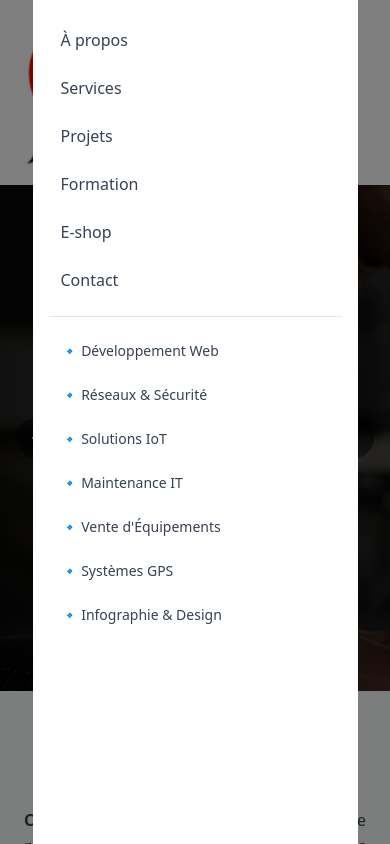
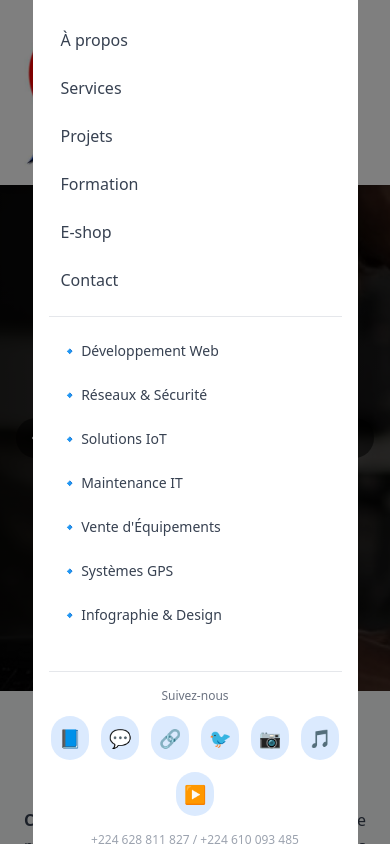
Before and after one commit to mohamede10/ioam.com, a Next.js app: page / in a window 390 px wide. Both pictures are taken after a click on the button "Menu". Shown: the top 844 px of the page. Built offline with nearby package versions, Linux system fonts and the light colour scheme.

Commit message:
ajout de reseaux sociaux sur le menu mobile

```diff
--- a/components/Header.tsx
+++ b/components/Header.tsx
@@ -4,7 +4,6 @@ import Image from "next/image";
 import Link from "next/link";
 import { useState } from "react";
 import { usePathname } from "next/navigation";
-import SocialLinks from "@/components/SocialLinks";
 
 export default function Header() {
   const [isOpen, setIsOpen] = useState(false);
@@ -21,6 +20,17 @@ export default function Header() {
     pathname === path
       ? "text-blue-900 font-semibold bg-gray-100 block px-4 py-2"
       : "text-gray-700 hover:text-blue-900 hover:bg-gray-50 block px-4 py-2";
+
+  // Réseaux sociaux
+  const socialLinks = [
+    { name: "Facebook", url: "https://facebook.com/cotechservices", icon: "📘" },
+    { name: "WhatsApp", url: "https://wa.me/224610093485?text=Bonjour%20COTECH%20SERVICES", icon: "💬" },
+    { name: "LinkedIn", url: "https://linkedin.com/company/cotechservices", icon: "🔗" },
+    { name: "Twitter", url: "https://twitter.com/cotechservices", icon: "🐦" },
+    { name: "Instagram", url: "https://instagram.com/cotechservices", icon: "📷" },
+    { name: "TikTok", url: "https://tiktok.com/@cotechservices", icon: "🎵" },
+    { name: "YouTube", url: "https://youtube.com/@cotechservices", icon: "▶️" }
+  ];
 
   return (
     <header className="bg-white shadow-md sticky top-0 z-50">
@@ -295,8 +305,29 @@ export default function Header() {
               </Link>
             </nav>
 
-            {/* Informations de contact rapides dans le menu mobile - Version compacte */}
-            <SocialLinks variant="light" showContact={true} />
+            {/* Réseaux sociaux dans le menu mobile */}
+            <div className="mt-6 pt-4 border-t border-gray-200">
+              <p className="text-xs text-gray-500 text-center mb-3">Suivez-nous</p>
+              <div className="flex flex-wrap justify-center gap-3">
+                {socialLinks.map((social, index) => (
+                  <a
+                    key={index}
+                    href={social.url}
+                    target="_blank"
+                    rel="noopener noreferrer"
+                    className="bg-blue-100 hover:bg-blue-200 p-2 rounded-full transition-all duration-300 hover:scale-110"
+                    aria-label={social.name}
+                  >
+                    <span className="text-blue-700 text-lg">{social.icon}</span>
+                  </a>
+                ))}
+              </div>
+              <div className="mt-4 text-center text-xs text-gray-400 space-y-1">
+                <p>+224 628 811 827 / +224 610 093 485</p>
+                <p>cotechservices.gn@gmail.com</p>
+                <p>Conakry, Guinée</p>
+              </div>
+            </div>
           </div>
         </div>
       )}
```
